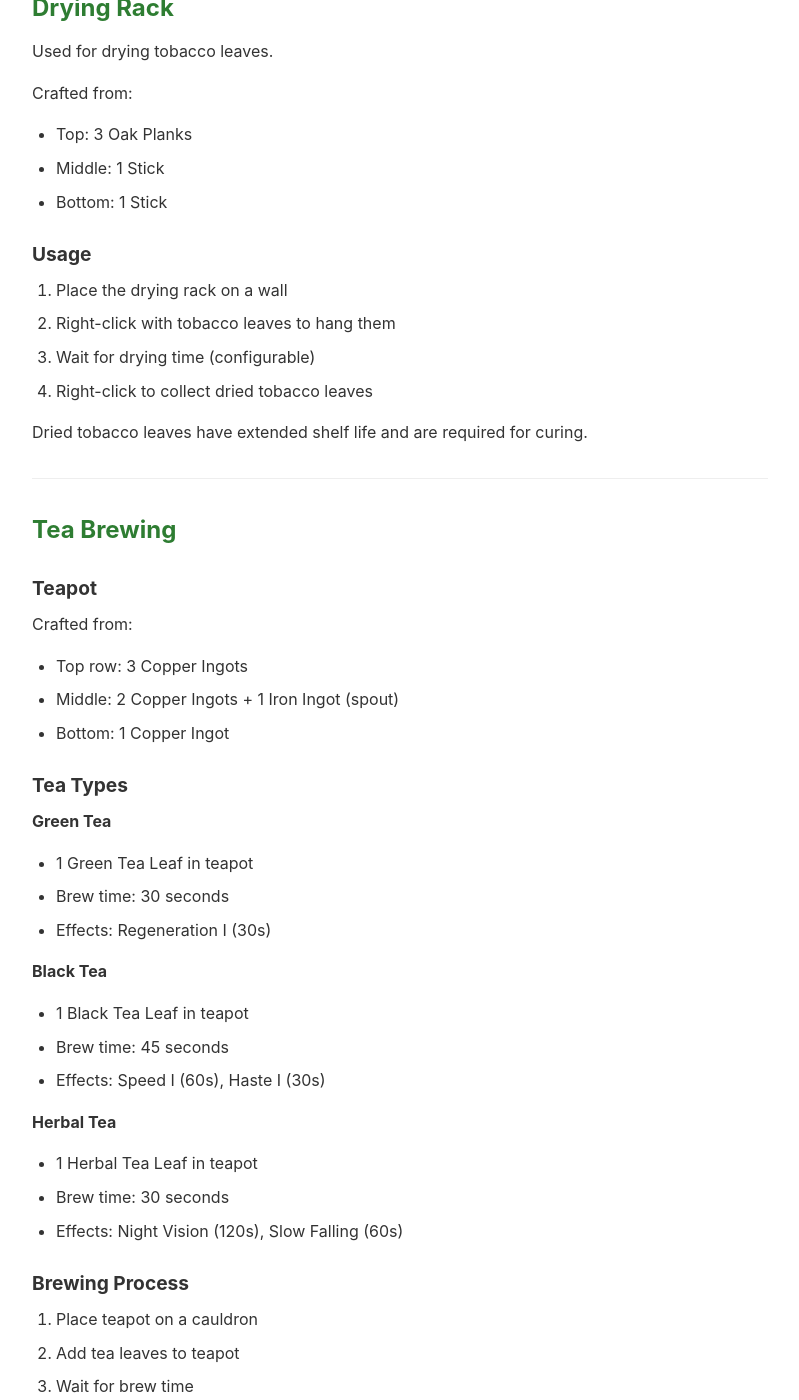
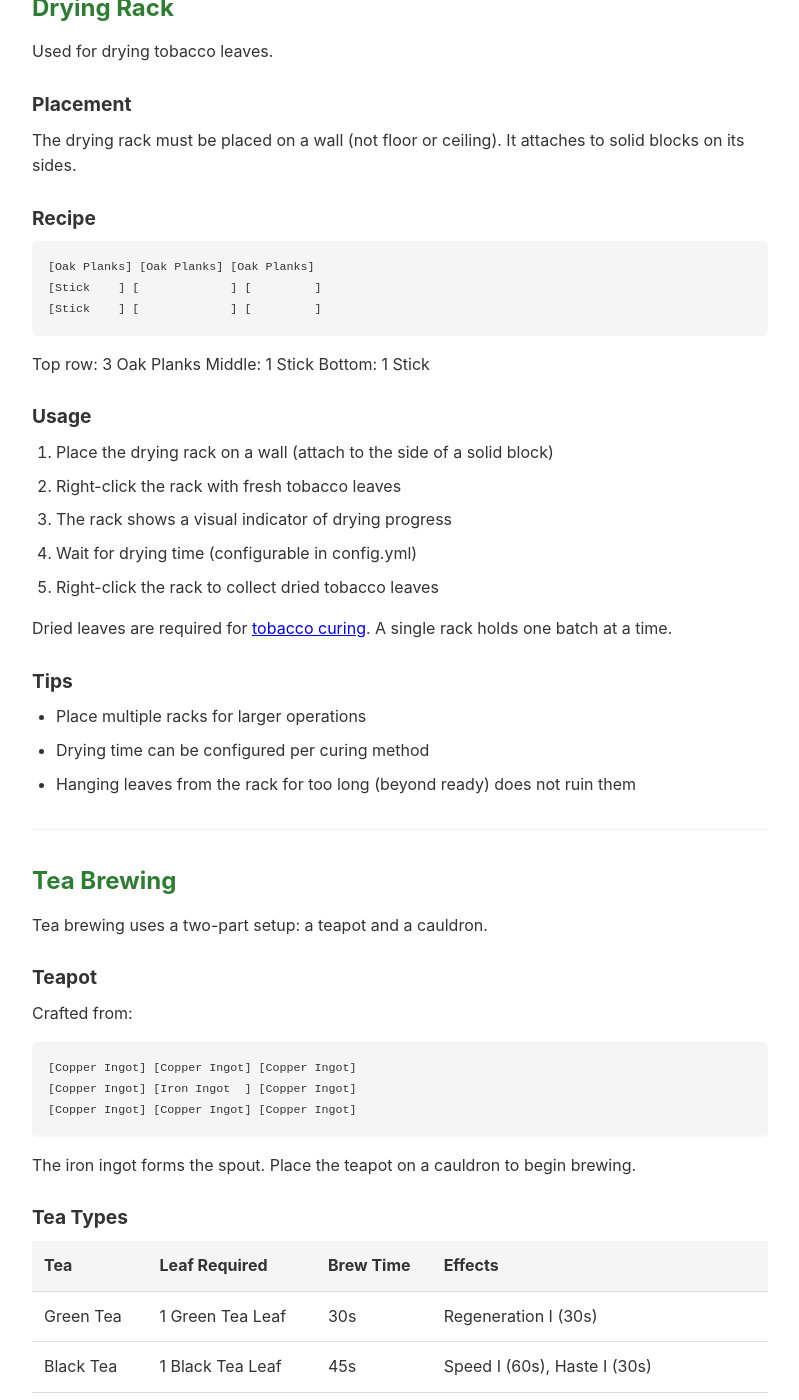
Before and after one commit to timuzkas/cultivar, a Jekyll site: the page built from docs/crafting.md, in a window 1280 px wide and 1400 px high, scrolled down 2182 px. Shown: the whole window, without its empty margins (240-1039 px from the left). Built offline with Jekyll 4.4.1, drawn with Linux system fonts in a browser that asks for light colours; some of the changed text lies outside the part shown.

Commit message:
updated docs

````diff
--- a/docs/crafting.md
+++ b/docs/crafting.md
@@ -84,55 +84,122 @@ Three pipe tiers with different durability and smoking effects.
 
 Used for drying tobacco leaves.
 
-Crafted from:
-- Top: 3 Oak Planks
-- Middle: 1 Stick
-- Bottom: 1 Stick
+### Placement
+
+The drying rack must be placed on a wall (not floor or ceiling). It attaches to solid blocks on its sides.
+
+### Recipe
+
+```
+[Oak Planks] [Oak Planks] [Oak Planks]
+[Stick    ] [             ] [         ]
+[Stick    ] [             ] [         ]
+```
+
+Top row: 3 Oak Planks
+Middle: 1 Stick
+Bottom: 1 Stick
 
 ### Usage
 
-1. Place the drying rack on a wall
-2. Right-click with tobacco leaves to hang them
-3. Wait for drying time (configurable)
-4. Right-click to collect dried tobacco leaves
+1. Place the drying rack on a wall (attach to the side of a solid block)
+2. Right-click the rack with fresh tobacco leaves
+3. The rack shows a visual indicator of drying progress
+4. Wait for drying time (configurable in config.yml)
+5. Right-click the rack to collect dried tobacco leaves
 
-Dried tobacco leaves have extended shelf life and are required for curing.
+Dried leaves are required for [tobacco curing](/mechanics#tobacco-curing). A single rack holds one batch at a time.
+
+### Tips
+
+- Place multiple racks for larger operations
+- Drying time can be configured per curing method
+- Hanging leaves from the rack for too long (beyond ready) does not ruin them
 
 ---
 
 ## Tea Brewing
 
+Tea brewing uses a two-part setup: a teapot and a cauldron.
+
 ### Teapot
 
 Crafted from:
-- Top row: 3 Copper Ingots
-- Middle: 2 Copper Ingots + 1 Iron Ingot (spout)
-- Bottom: 1 Copper Ingot
+```
+[Copper Ingot] [Copper Ingot] [Copper Ingot]
+[Copper Ingot] [Iron Ingot  ] [Copper Ingot]
+[Copper Ingot] [Copper Ingot] [Copper Ingot]
+```
+
+The iron ingot forms the spout. Place the teapot on a cauldron to begin brewing.
 
 ### Tea Types
 
-**Green Tea**
-- 1 Green Tea Leaf in teapot
-- Brew time: 30 seconds
-- Effects: Regeneration I (30s)
+| Tea | Leaf Required | Brew Time | Effects |
+|-----|---------------|-----------|---------|
+| Green Tea | 1 Green Tea Leaf | 30s | Regeneration I (30s) |
+| Black Tea | 1 Black Tea Leaf | 45s | Speed I (60s), Haste I (30s) |
+| Herbal Tea | 1 Herbal Tea Leaf | 30s | Night Vision (120s), Slow Falling (60s) |
 
-**Black Tea**
-- 1 Black Tea Leaf in teapot
-- Brew time: 45 seconds
-- Effects: Speed I (60s), Haste I (30s)
+### Setup
 
-**Herbal Tea**
-- 1 Herbal Tea Leaf in teapot
-- Brew time: 30 seconds
-- Effects: Night Vision (120s), Slow Falling (60s)
+1. Place a cauldron (on a furnace for water heating)
+2. Place the teapot directly on top of the cauldron
+3. Fill the cauldron with water (use water buckets)
 
 ### Brewing Process
 
-1. Place teapot on a cauldron
-2. Add tea leaves to teapot
-3. Wait for brew time
-4. Right-click cauldron with glass bottle to bottle the tea
-5. Right-click with tea mug to consume
+1. Add tea leaves to the teapot (right-click with leaves)
+2. The cauldron heats the water and brewing begins automatically
+3. Watch for the brew timer — bottling at the exact moment gives a **Perfect Steep** bonus
+4. Right-click the cauldron with a glass bottle to bottle the tea
+5. Right-click with the tea mug to consume
+
+### Perfect Steep
+
+Bottling tea exactly when brewing completes gives:
+- +50% effect duration
+- +2 reputation points
+
+### Notes
+
+- The cauldron must have water and a heat source below (furnace, lava, soul fire, etc.)
+- Multiple teapots on one cauldron each drain 1 water level
+- Bottling too early produces weak tea; too late produces bitter tea with reduced effects
+- Each teapot brews independently
+
+---
+
+## Fermentation Chamber
+
+Cannabis buds can be fermented for enhanced potency.
+
+### Setup
+
+1. Place a composter at ground level
+2. Fill it with fresh cannabis buds (right-click with buds)
+3. Move the composter to a dark location (see below)
+4. Wait for fermentation
+
+### Requirements
+
+- **Darkness**: The composter must be at Y < 40, or in a location with no sky access (underground room, enclosed structure)
+- **Time**: 40 minutes of real time
+
+### Fermented vs Regular
+
+| Property | Regular | Fermented |
+|----------|---------|-----------|
+| Potency | Tier I-IV | Tier II-V (+1) |
+| Yield | 100% | 80% (-20%) |
+| Effect Duration | Base | +50% |
+
+### Tips
+
+- Enclosed underground rooms work well
+- Place multiple composter-fermenters for larger batches
+- Fermentation is per-batch, not per-item — ferment entire harvests at once
+- Breaking the composter cancels fermentation and loses the batch
 
 ---
 
````
